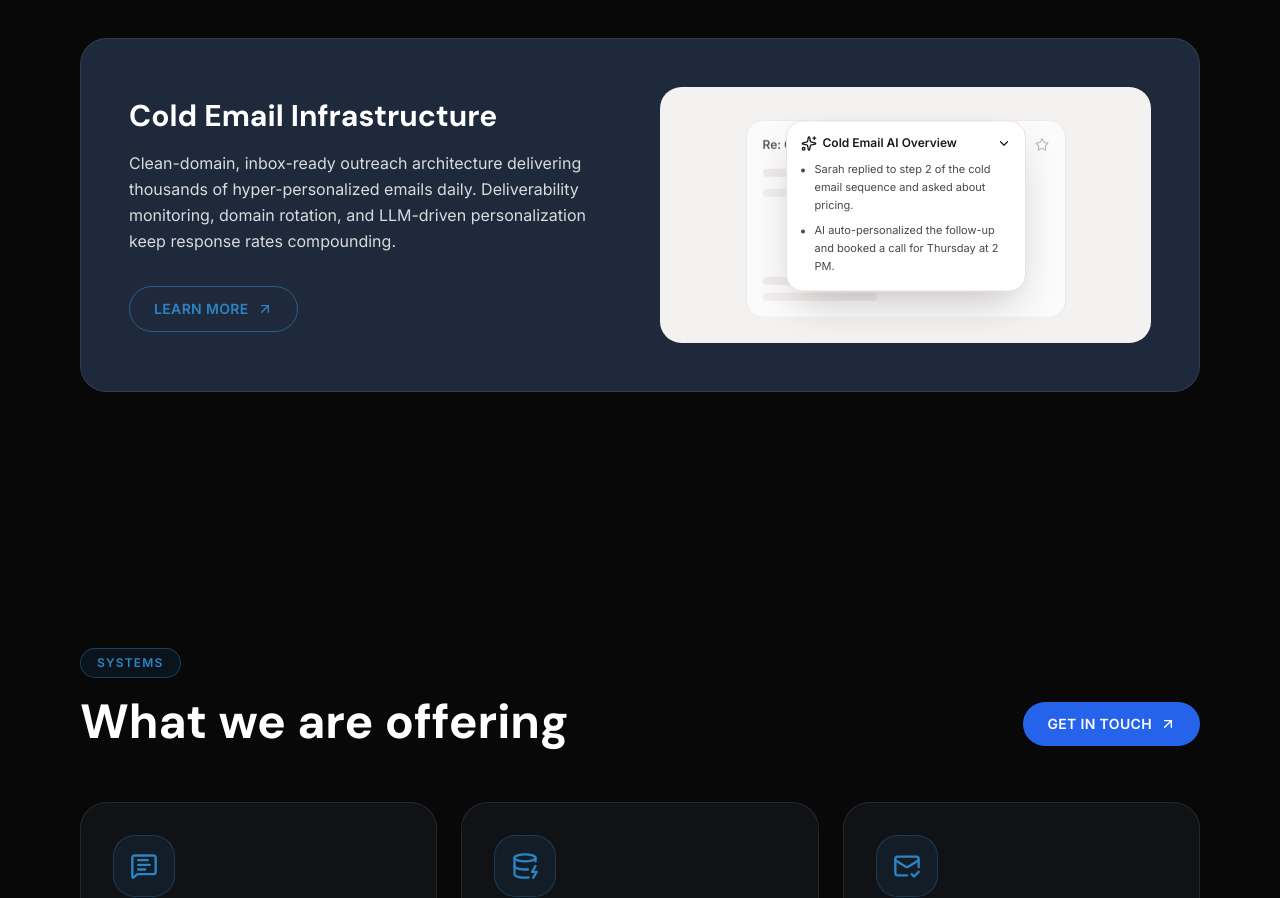
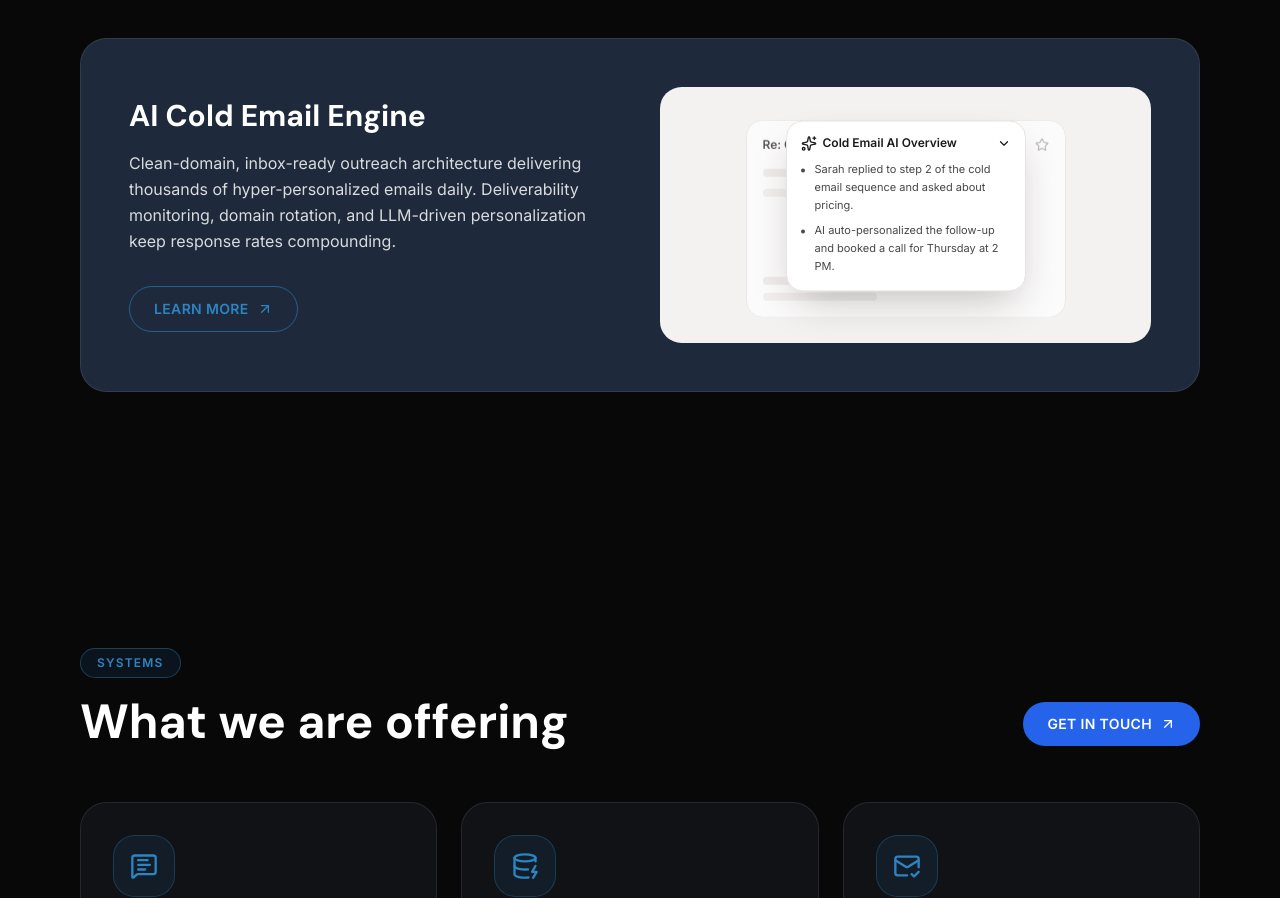
Before and after one commit to ziaaiautomation-create/appoint-funnels-landing-page, a Next.js app: page / in a window 1280 px wide. Shown: the part 1569-2467 px from the top of the page. Built offline with nearby package versions, Linux system fonts and the light colour scheme.

Commit message:
Rename cold email case study heading

```diff
--- a/components/case-studies.tsx
+++ b/components/case-studies.tsx
@@ -9,7 +9,7 @@ const cases = [
     Mockup: SmsMockup,
   },
   {
-    title: 'Cold Email Infrastructure',
+    title: 'AI Cold Email Engine',
     description:
       'Clean-domain, inbox-ready outreach architecture delivering thousands of hyper-personalized emails daily. Deliverability monitoring, domain rotation, and LLM-driven personalization keep response rates compounding.',
     Mockup: EmailMockup,
```
